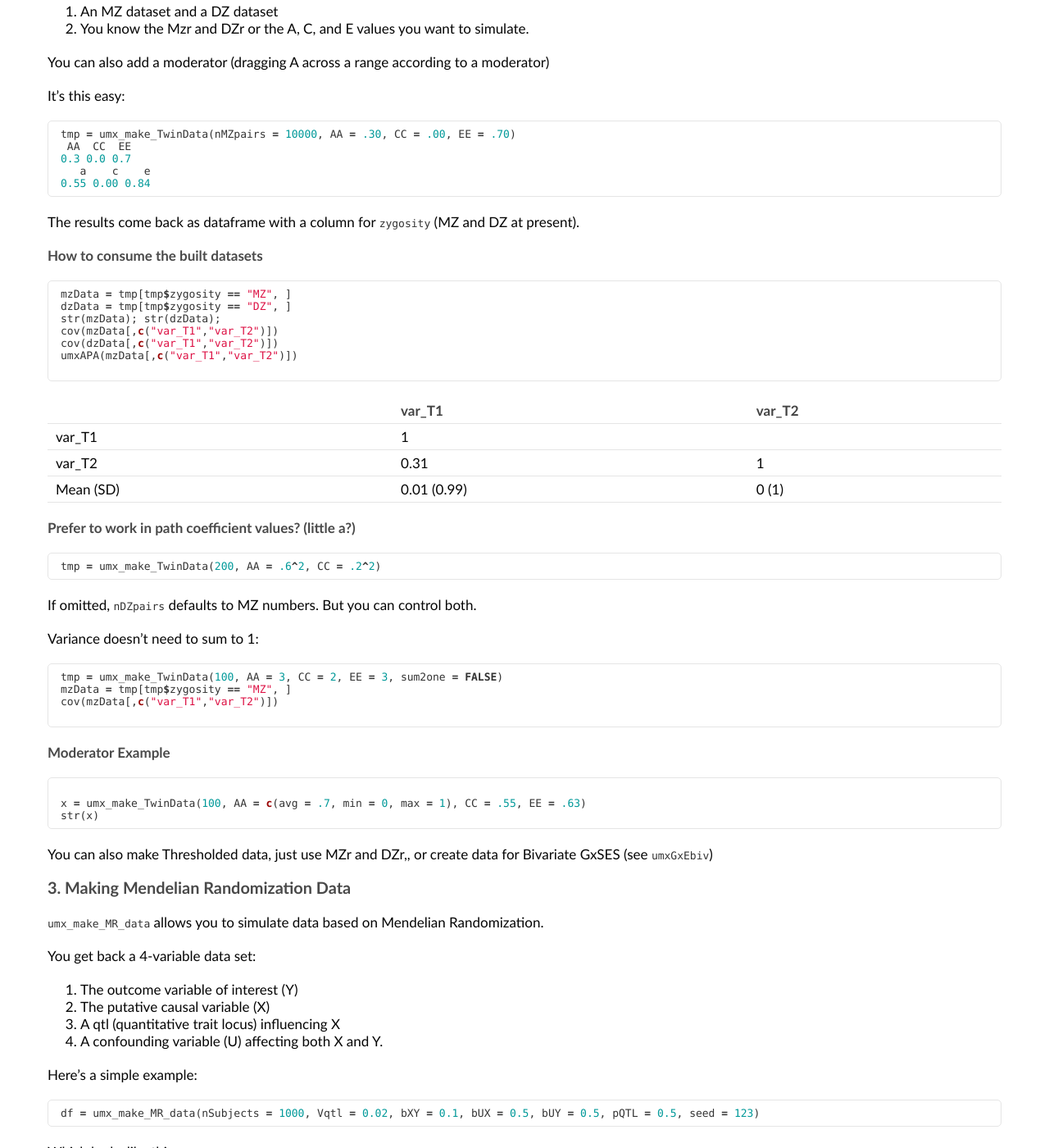
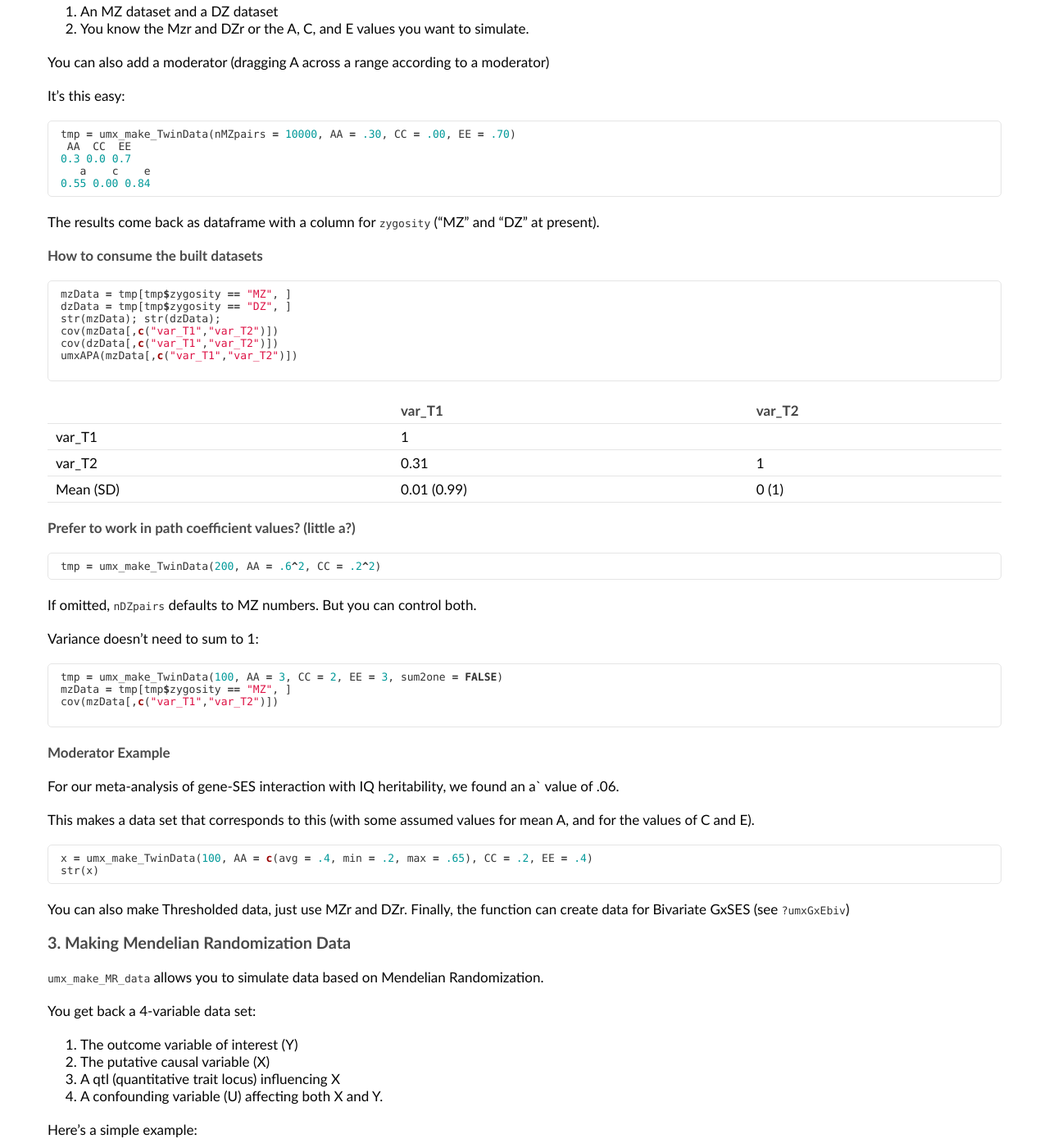
Before and after one commit to tbates/tbates.github.io, a Jekyll site: the page built from _posts/1950-06-10-practical-simulation.markdown, in a window 1280 px wide and 1400 px high, scrolled down 1558 px. Shown: the whole window at 82% size. Built offline with Jekyll 4.4.1, drawn with Linux system fonts in a browser that asks for light colours; some of the changed text lies outside the part shown.

Commit message:
tweak simulation tutorial

````diff
--- a/_posts/1950-06-10-practical-simulation.markdown
+++ b/_posts/1950-06-10-practical-simulation.markdown
@@ -49,10 +49,10 @@
 
 ```
 
-If you just want a dataframe back:
+If you just want a data.frame back:
 
 ```r
-simData = mxGenerateData(m1, nrows=1000)
+simData = mxGenerateData(m1, nrows = s1000)
 umxAPA(m2) # have a look at it.
 ```
 
@@ -99,7 +99,8 @@
    a    c    e
 0.55 0.00 0.84
 ```
-The results come back as dataframe with a column for `zygosity` (MZ and DZ at present).
+
+The results come back as dataframe with a column for `zygosity` ("MZ" and "DZ" at present).
 
 #### How to consume the built datasets
 
@@ -139,12 +140,17 @@
 
 #### Moderator Example
 
+For our meta-analysis of gene-SES interaction with IQ heritability, we found an a` value of .06.
+
+This makes a data set that corresponds to this (with some assumed values for mean A, and for the values of C and E).
+
+
 ```r
-
-x = umx_make_TwinData(100, AA = c(avg = .7, min = 0, max = 1), CC = .55, EE = .63)
+x = umx_make_TwinData(100, AA = c(avg = .4, min = .2, max = .65), CC = .2, EE = .4)
 str(x)
 ```
-You can also make Thresholded data, just use MZr and DZr,, or create data for Bivariate GxSES  (see `umxGxEbiv`)
+
+You can also make Thresholded data, just use MZr and DZr. Finally, the function can create data for Bivariate GxSES  (see `?umxGxEbiv`)
 
 
 ### 3. Making Mendelian Randomization Data
````
Also changed, not shown: other parts of _posts/1950-06-10-practical-simulation.markdown (+1 -1 lines).
